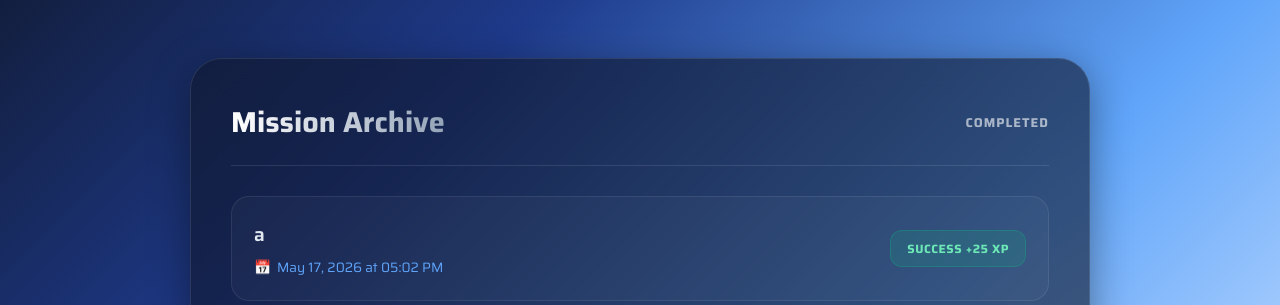
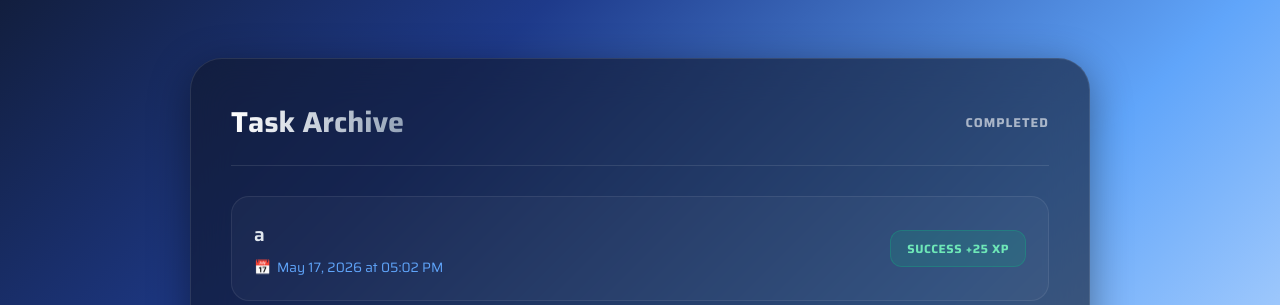
Before and after one commit to DaveThe-sys/tasktrack, a Flask app: page /history in a window 1280 px wide. Shown: the part 145-450 px from the top of the page. Run offline with Flask 3, Linux system fonts and the light colour scheme; a user stored in the database is signed in; data comes from the database, SQL or seed files in the repository.

Commit message:
updated history

```diff
--- a/templates/history.html
+++ b/templates/history.html
@@ -122,7 +122,7 @@
 <div class="history-container">
     <div class="history-box">
         <div class="history-header">
-            <h2>Mission Archive</h2>
+            <h2>Task Archive</h2>
             <span style="font-size: 0.8rem; font-weight: 700; color: var(--primary); text-transform: uppercase; letter-spacing: 1px; opacity: 0.6;">Completed</span>
         </div>
 
```
